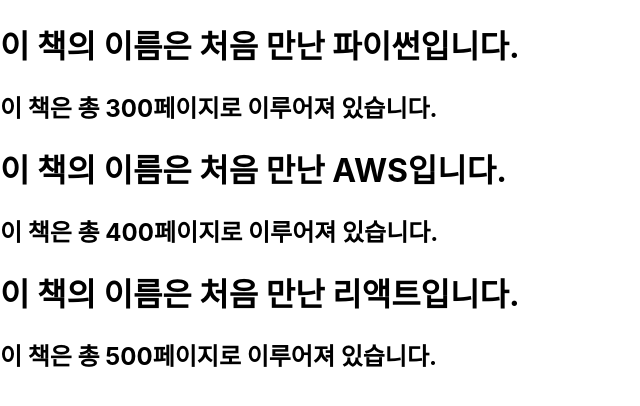
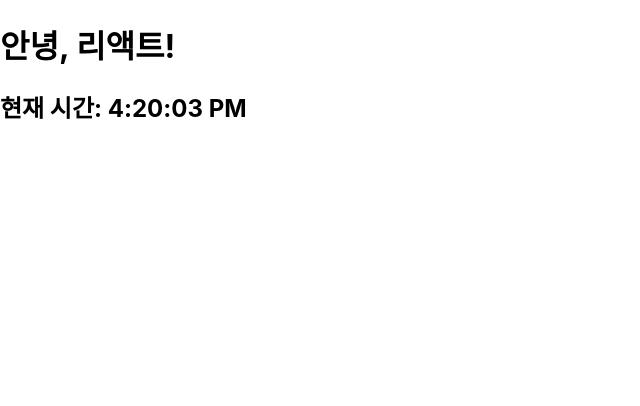
Before and after one commit to vin-jaehong/study-react, a React (Create React App) app: page / in a window 1280 px wide. Shown: the top 406 px of the page, without its empty margins (0-640 px from the left). Built offline with nearby package versions, Linux system fonts and the light colour scheme.

Commit message:
create component (Clock)

```diff
--- /dev/null
+++ b/src/chapter-04/Clock.jsx
@@ -0,0 +1,12 @@
+import React from "react";
+
+const Clock = () => {
+  return (
+    <div>
+      <h1>안녕, 리액트!</h1>
+      <h2>현재 시간: {new Date().toLocaleTimeString()}</h2>
+    </div>
+  );
+};
+
+export default Clock;
--- a/src/index.js
+++ b/src/index.js
@@ -3,14 +3,17 @@
 import "./index.css";
 // import App from './App';
 import reportWebVitals from "./reportWebVitals";
-import Library from "./chapter-03/Library";
+// import Library from "./chapter-03/Library";
+import Clock from "./chapter-04/Clock";
 
-const root = ReactDOM.createRoot(document.getElementById("root"));
-root.render(
-  <React.StrictMode>
-    <Library />
-  </React.StrictMode>
-);
+setInterval(() => {
+  const root = ReactDOM.createRoot(document.getElementById("root"));
+  root.render(
+    <React.StrictMode>
+      <Clock />
+    </React.StrictMode>
+  );
+}, 1000);
 
 // If you want to start measuring performance in your app, pass a function
 // to log results (for example: reportWebVitals(console.log))
```
Also changed, not shown: public/index.html (+0 -23 lines).
